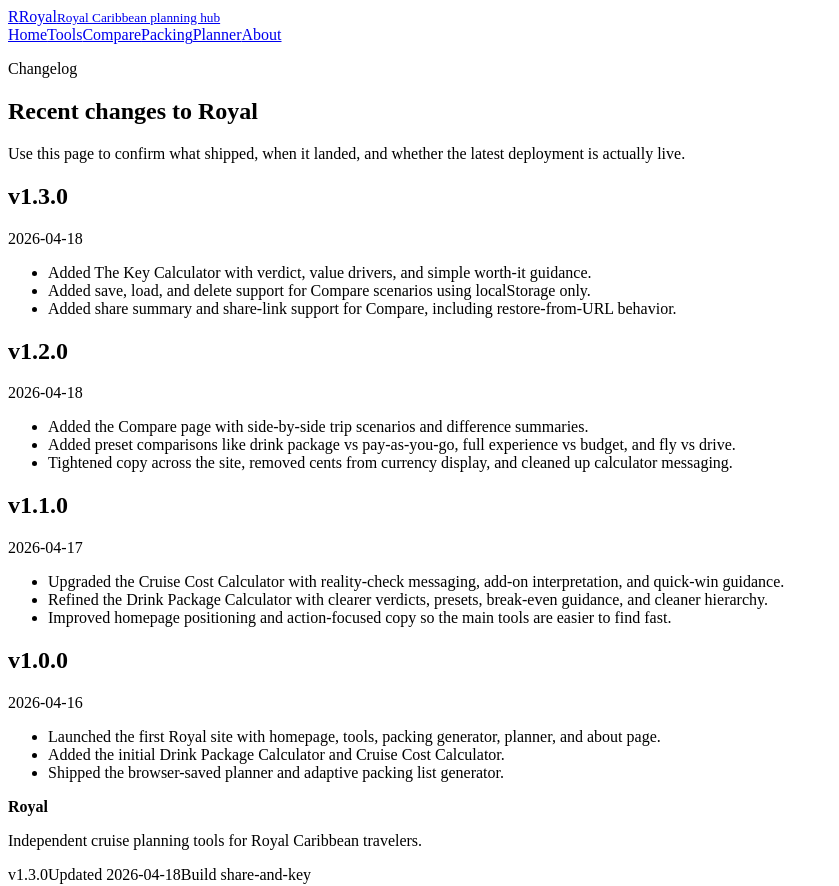
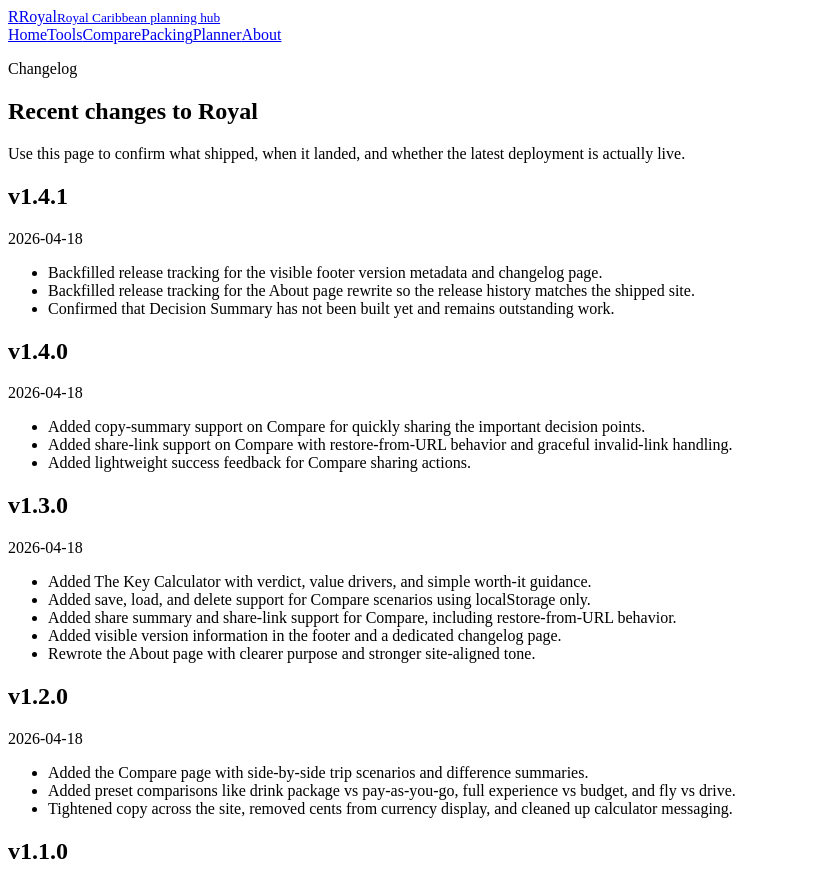
Before and after one commit to tjhiggy/Royal, a React (Vite) app: page /changelog in a window 1280 px wide. Shown: the top 886 px of the page, without its empty margins (0-839 px from the left). Built offline with nearby package versions, Linux system fonts and the light colour scheme; the HTML template or start-up script is replaced by a standard one.

Commit message:
update compare presets and UX improvements

```diff
--- a/src/data/releaseInfo.js
+++ b/src/data/releaseInfo.js
@@ -1,8 +1,26 @@
 export const releaseInfo = {
-  currentVersion: 'v1.3.0',
+  currentVersion: 'v1.4.1',
   updatedDate: '2026-04-18',
-  buildId: 'share-and-key',
+  buildId: 'release-backfill',
   changelogEntries: [
+    {
+      version: 'v1.4.1',
+      date: '2026-04-18',
+      changes: [
+        'Backfilled release tracking for the visible footer version metadata and changelog page.',
+        'Backfilled release tracking for the About page rewrite so the release history matches the shipped site.',
+        'Confirmed that Decision Summary has not been built yet and remains outstanding work.',
+      ],
+    },
+    {
+      version: 'v1.4.0',
+      date: '2026-04-18',
+      changes: [
+        'Added copy-summary support on Compare for quickly sharing the important decision points.',
+        'Added share-link support on Compare with restore-from-URL behavior and graceful invalid-link handling.',
+        'Added lightweight success feedback for Compare sharing actions.',
+      ],
+    },
     {
       version: 'v1.3.0',
       date: '2026-04-18',
@@ -10,6 +28,8 @@
         'Added The Key Calculator with verdict, value drivers, and simple worth-it guidance.',
         'Added save, load, and delete support for Compare scenarios using localStorage only.',
         'Added share summary and share-link support for Compare, including restore-from-URL behavior.',
+        'Added visible version information in the footer and a dedicated changelog page.',
+        'Rewrote the About page with clearer purpose and stronger site-aligned tone.',
       ],
     },
     {
```
